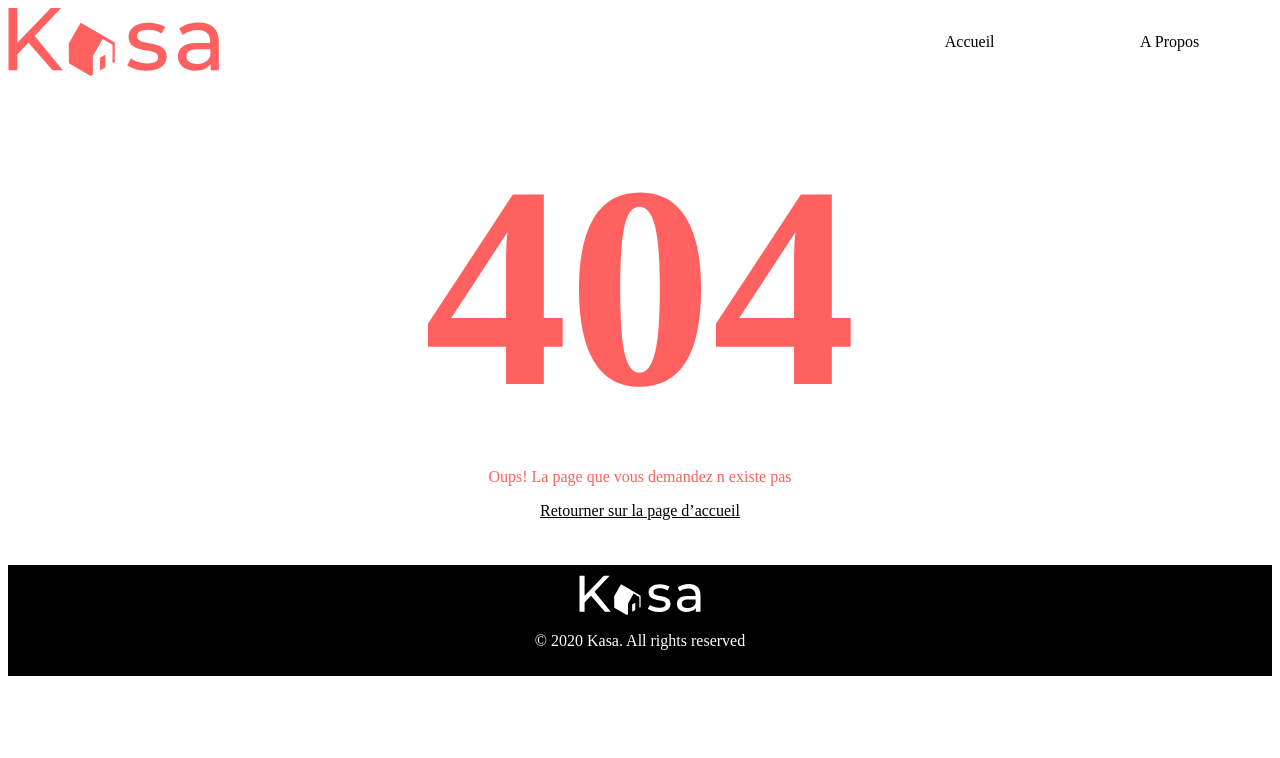
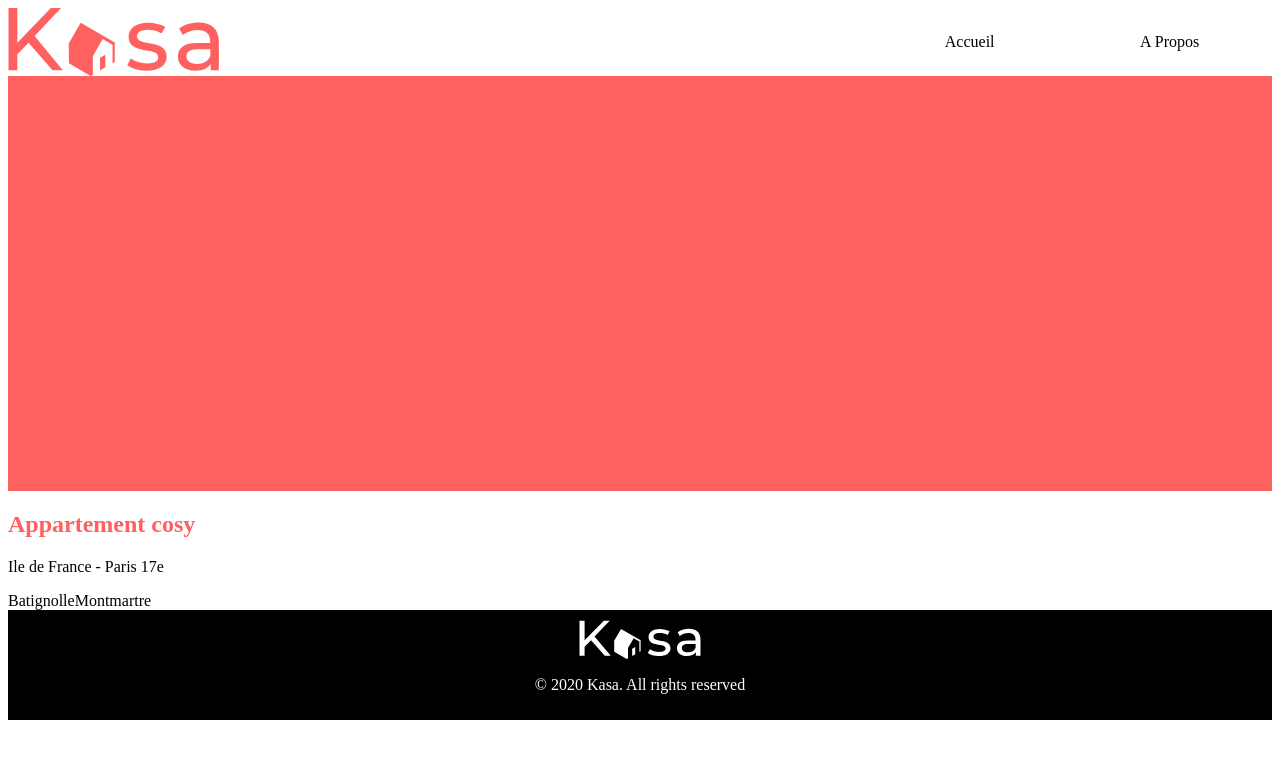
Before and after one commit to R-GRAN/OpenClassrooms_Projet_6, a React (Vite) app: page /logement/1 in a window 1280 px wide. Before the commit this address had no page. Shown: the top 758 px of the page. Built offline with nearby package versions, Linux system fonts and the light colour scheme.

Commit message:
ajout des styles et composents pour la page logements et rename data en accommodations

```diff
--- /dev/null
+++ b/src/assets/styles/components/Caroussel.scss
@@ -0,0 +1,4 @@
+.caroussel{
+    height: 415px;
+    background-color: $primary;
+}
--- a/src/assets/styles/main.scss
+++ b/src/assets/styles/main.scss
@@ -5,3 +5,5 @@
 @import "./components/Banner.scss";
 @import "./components/Card.scss";
 @import "./components/Gallery.scss";
+@import "./components/Caroussel.scss";
+@import "./pages/Logements.scss";
--- /dev/null
+++ b/src/assets/styles/pages/Logements.scss
@@ -0,0 +1,5 @@
+.logements {
+  h2 {
+    color: $primary;
+  }
+}
--- a/src/components/others/Card.jsx
+++ b/src/components/others/Card.jsx
@@ -1,13 +1,13 @@
 function Card(props) {
-  function handleClick(evt) {
-    evt.preventDefault();
-    console.log("Hello");
-  }
+  const { accommodation } = props;
+
   return (
-    <article className="card" onClick={(evt) => handleClick(evt)}>
-      <img src={props.cover} alt="" />
-      <h2>{props.title}</h2>
-    </article>
+
+      <article className="card">
+        <img />
+        <h2>{accommodation.title}</h2>
+      </article>
+
   );
 }
 
--- /dev/null
+++ b/src/components/others/Caroussel.jsx
@@ -0,0 +1,7 @@
+function Caroussel(){
+    return <div className="caroussel">
+
+    </div>
+}
+
+export default Caroussel
--- a/src/components/others/Gallery.jsx
+++ b/src/components/others/Gallery.jsx
@@ -1,11 +1,13 @@
-import datas from "@/assets/data/data.json";
 import Card from "./Card";
+import accommodations from "@/assets/data/accommodations.json";
 
 function Gallery() {
+
+
   return (
     <section className="gallery">
-      {datas.map((data) => (
-        <Card key={`${data.id}-${data.title}`} title={data.title} />
+      {accommodations.map((accommodation) => (
+        <Card key={`${accommodation.id}-${accommodation.title}`} accommodation={accommodation} />
       ))}
     </section>
   );
--- a/src/main.jsx
+++ b/src/main.jsx
@@ -8,7 +8,7 @@ import Error from "./pages/Error/index.jsx";
 import "./assets/styles/main.scss";
 import HeaderApp from "./components/common/HeaderApp.jsx";
 import FooterApp from "./components/common/FooterApp.jsx";
-import accommodations from "./assets/data/data.json";
+import accommodations from "./assets/data/accommodations.json";
 
 ReactDOM.createRoot(document.getElementById("root")).render(
   <React.StrictMode>
@@ -16,7 +16,9 @@ ReactDOM.createRoot(document.getElementById("root")).render(
       <HeaderApp />
       <Routes>
         <Route path="/" element={<Home accommodations={accommodations} />} />
-        <Route path="/logement" element={<Logements />} />
+        <Route path="/logement" element={<Logements />}>
+          <Route path=":accommodationNumber" element={<Logements />} />
+        </Route>
         <Route path="/propos" element={<Propos />} />
         <Route path="*" element={<Error />} />
       </Routes>
--- a/src/pages/Logements/index.jsx
+++ b/src/pages/Logements/index.jsx
@@ -1,7 +1,23 @@
-function Logements(){
-    return(<div>
+import { useParams } from "react-router-dom";
+import accommodations from "@/assets/data/accommodations.json";
+import Caroussel from "../../components/others/Caroussel";
 
-    </div>)
+function Logements() {
+  const { accommodationNumber } = useParams();
+
+  const accommodation = accommodations[accommodationNumber - 1];
+
+  console.log(accommodationNumber);
+  return (
+    <div className="logements">
+      <Caroussel />
+      <div>
+        <h2>{accommodation.title}</h2>
+        <p>{accommodation.location}</p>
+        <span>{accommodation.tags}</span>
+      </div>
+    </div>
+  );
 }
 
-export default Logements
+export default Logements;
```
Also changed, not shown: src/assets/data/accommodations.json (renamed from src/assets/data/data.json).
